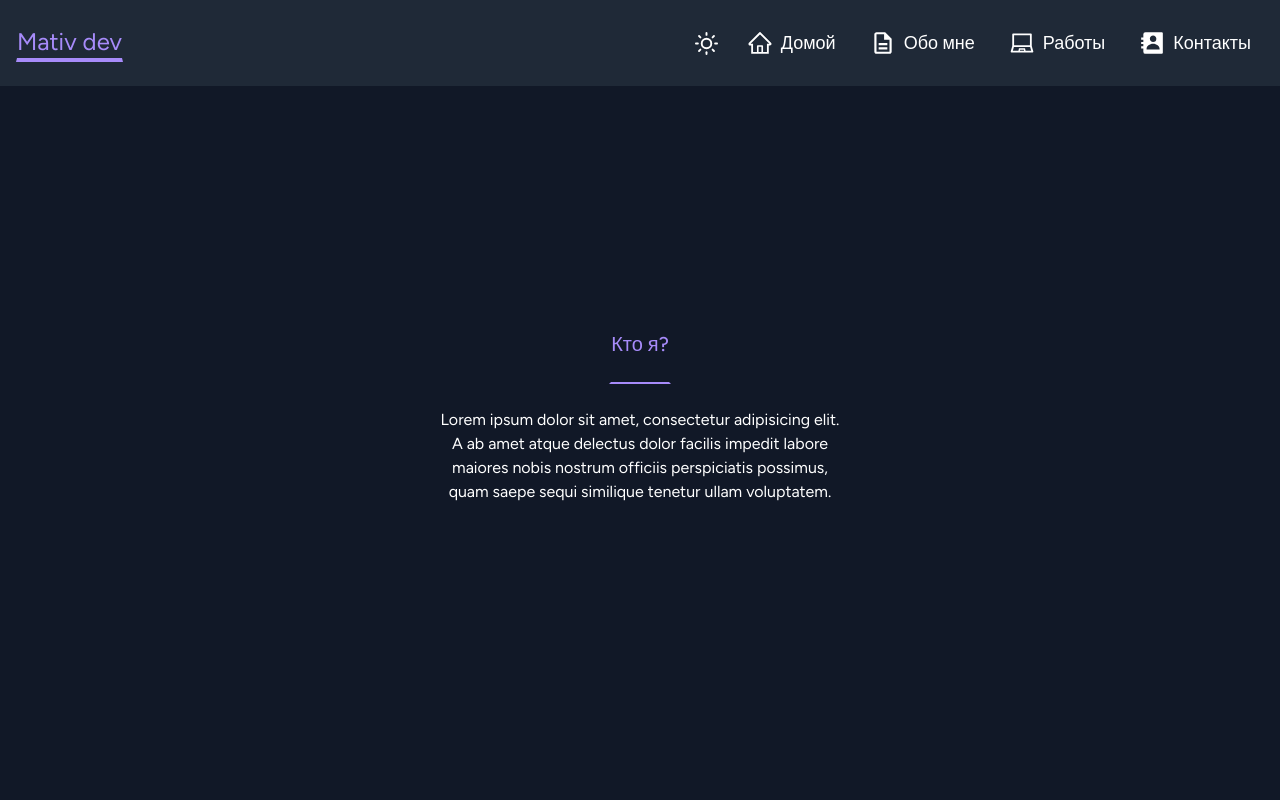
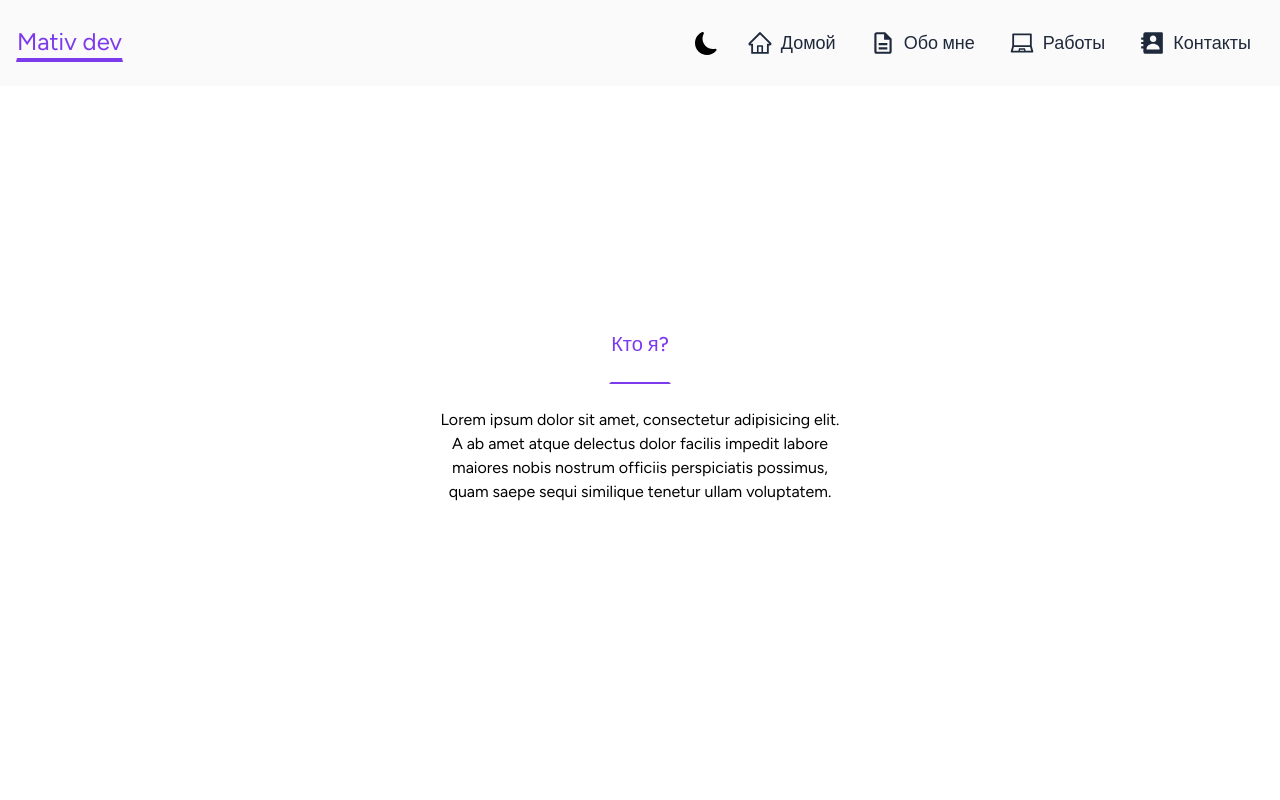
Before and after one commit to 12mativ/portfolio, a Next.js app: page / in a window 1280 px wide. Both pictures are taken after a click on the button 706 px from the left and 43 px from the top of the page. Shown: the top 800 px of the page. Built offline with nearby package versions, Linux system fonts and the light colour scheme.

Commit message:
delete theme condition

```diff
--- a/components/Header.tsx
+++ b/components/Header.tsx
@@ -89,18 +89,14 @@ const Header: React.FC<HeaderProps> = ({children}) => {
             {theme === 'light' ? (
               <BsFillMoonFill
                 size={23}
-                onClick={() =>
-                  theme === 'dark' ? setTheme('light') : setTheme('dark')
-                }
+                onClick={() => setTheme('dark')}
                 role='button'
                 className='md:mr-4'
               />
             ) : (
               <FiSun
                 size={23}
-                onClick={() =>
-                  theme === 'dark' ? setTheme('light') : setTheme('dark')
-                }
+                onClick={() => setTheme('light')}
                 role='button'
                 className='md:mr-4'
               />
```
